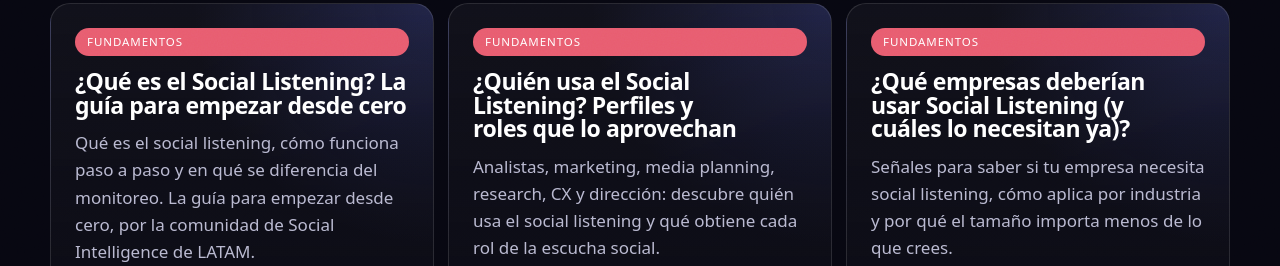
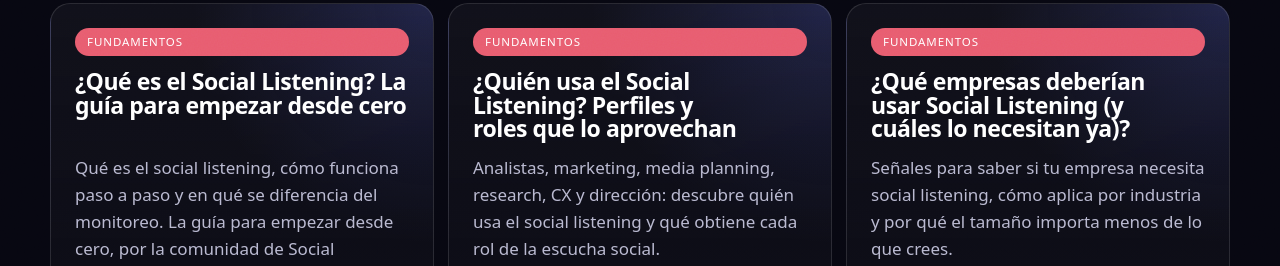
Before and after one commit to noisia-ai/listen-up, a website: page blog/index.html in a window 1280 px wide. Shown: the part 534-800 px from the top of the page. Drawn offline with Linux system fonts and the light colour scheme; a web font is replaced by a local one.

Commit message:
alineando card blog index

```diff
--- a/styles.css
+++ b/styles.css
@@ -1519,6 +1519,7 @@ details p {
 
 .blog-card h3 {
   margin-top: 14px;
+  min-height: 3.1em;
   font-size: clamp(1.2rem, 1.8vw, 1.5rem);
   font-weight: 900;
 }
```
